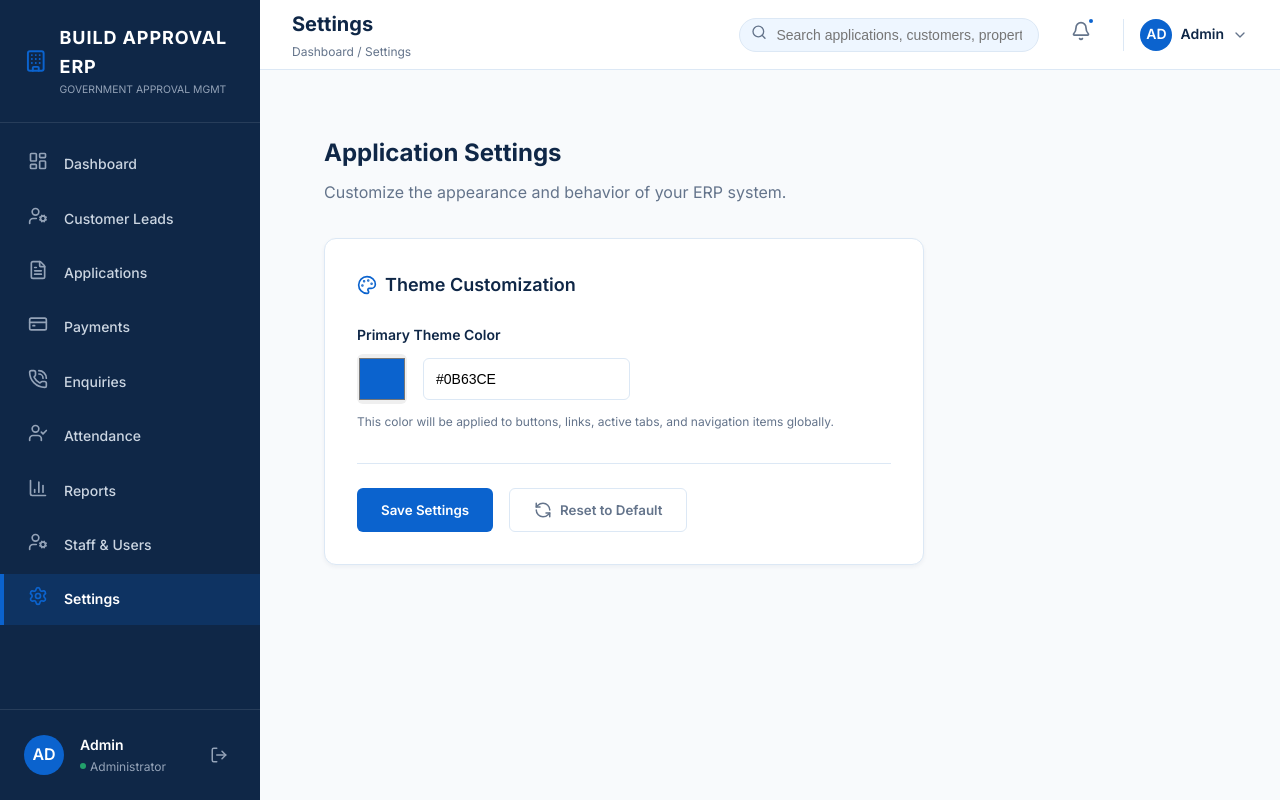
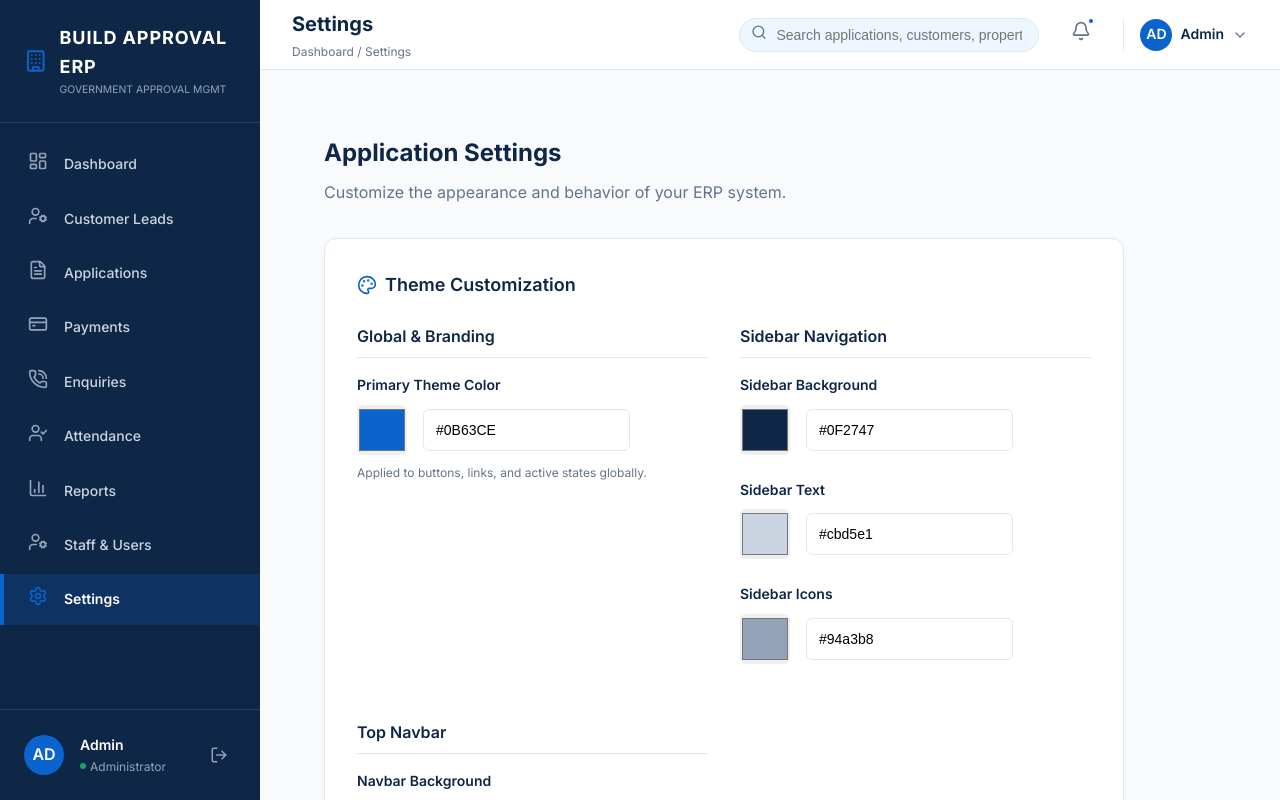
Before and after one commit to Dhanushcj/Building-Approval, a React (Vite) app in the folder frontend/: page /admin/settings in a window 1280 px wide. Shown: the top 800 px of the page. Built offline with nearby package versions, Linux system fonts and the light colour scheme.

Commit message:
Add granular customization for Sidebar, Icons, Text, and Top Navbar

```diff
--- a/frontend/src/App.tsx
+++ b/frontend/src/App.tsx
@@ -26,10 +26,23 @@ import Settings from './pages/admin/Settings';
 
 function App() {
   useEffect(() => {
-    // Load global theme color
-    const savedColor = localStorage.getItem('themeColor');
-    if (savedColor) {
-      document.documentElement.style.setProperty('--primary-blue', savedColor);
+    // Load global theme colors
+    const savedColorsStr = localStorage.getItem('themeColors');
+    if (savedColorsStr) {
+      try {
+        const colors = JSON.parse(savedColorsStr);
+        document.documentElement.style.setProperty('--primary-blue', colors.primary);
+        document.documentElement.style.setProperty('--sidebar-bg', colors.sidebarBg);
+        document.documentElement.style.setProperty('--sidebar-text', colors.sidebarText);
+        document.documentElement.style.setProperty('--sidebar-icon', colors.sidebarIcon);
+        document.documentElement.style.setProperty('--topbar-bg', colors.topbarBg);
+        document.documentElement.style.setProperty('--topbar-text', colors.topbarText);
+      } catch (e) {}
+    } else {
+      const savedColor = localStorage.getItem('themeColor');
+      if (savedColor) {
+        document.documentElement.style.setProperty('--primary-blue', savedColor);
+      }
     }
 
     // Background task: Auto-assign unassigned follow-ups after 10 minutes
--- a/frontend/src/components/admin/AdminTopbar.tsx
+++ b/frontend/src/components/admin/AdminTopbar.tsx
@@ -12,7 +12,7 @@ const AdminTopbar: React.FC = () => {
   return (
     <header style={{
       height: '70px',
-      backgroundColor: 'var(--white)',
+      backgroundColor: 'var(--topbar-bg, var(--white))',
       borderBottom: '1px solid var(--border-color)',
       display: 'flex',
       alignItems: 'center',
@@ -24,7 +24,7 @@ const AdminTopbar: React.FC = () => {
     }}>
       {/* Left side: Title & Breadcrumb */}
       <div>
-        <h1 style={{ fontSize: '1.25rem', fontWeight: 700, color: 'var(--dark-navy)', marginBottom: '0.1rem' }}>{currentPage}</h1>
+        <h1 style={{ fontSize: '1.25rem', fontWeight: 700, color: 'var(--topbar-text, var(--dark-navy))', marginBottom: '0.1rem' }}>{currentPage}</h1>
         <div style={{ fontSize: '0.75rem', color: 'var(--text-secondary)' }}>
           Dashboard / {currentPage}
         </div>
@@ -73,7 +73,7 @@ const AdminTopbar: React.FC = () => {
           <div style={{ width: '32px', height: '32px', borderRadius: '50%', backgroundColor: 'var(--primary-blue)', display: 'flex', alignItems: 'center', justifyContent: 'center', color: 'white', fontWeight: 600, fontSize: '0.875rem' }}>
             AD
           </div>
-          <div style={{ fontSize: '0.875rem', fontWeight: 600, color: 'var(--dark-navy)' }}>Admin</div>
+          <div style={{ fontSize: '0.875rem', fontWeight: 600, color: 'var(--topbar-text, var(--dark-navy))' }}>Admin</div>
           <ChevronDown size={16} color="var(--text-secondary)" />
         </div>
       </div>
--- a/frontend/src/pages/admin/Settings.tsx
+++ b/frontend/src/pages/admin/Settings.tsx
@@ -2,33 +2,90 @@ import React, { useState, useEffect } from 'react';
 import { Palette, CheckCircle, RefreshCcw } from 'lucide-react';
 
 const Settings: React.FC = () => {
-  const [primaryColor, setPrimaryColor] = useState('#0B63CE');
+  const [colors, setColors] = useState({
+    primary: '#0B63CE',
+    sidebarBg: '#0F2747',
+    sidebarText: '#cbd5e1',
+    sidebarIcon: '#94a3b8',
+    topbarBg: '#FFFFFF',
+    topbarText: '#0F2747'
+  });
   const [saved, setSaved] = useState(false);
 
   useEffect(() => {
-    const savedColor = localStorage.getItem('themeColor');
-    if (savedColor) {
-      setPrimaryColor(savedColor);
+    const savedColorsStr = localStorage.getItem('themeColors');
+    if (savedColorsStr) {
+      setColors(JSON.parse(savedColorsStr));
+    } else {
+      // Check for legacy primary color
+      const legacyPrimary = localStorage.getItem('themeColor');
+      if (legacyPrimary) {
+        setColors(prev => ({ ...prev, primary: legacyPrimary }));
+      }
     }
   }, []);
 
-  const handleColorChange = (e: React.ChangeEvent<HTMLInputElement>) => {
-    setPrimaryColor(e.target.value);
+  const handleChange = (key: keyof typeof colors, value: string) => {
+    setColors(prev => ({ ...prev, [key]: value }));
   };
 
   const saveSettings = () => {
-    localStorage.setItem('themeColor', primaryColor);
-    document.documentElement.style.setProperty('--primary-blue', primaryColor);
+    localStorage.setItem('themeColors', JSON.stringify(colors));
+    // Also save legacy primary for backwards compatibility in other places just in case
+    localStorage.setItem('themeColor', colors.primary);
+
+    document.documentElement.style.setProperty('--primary-blue', colors.primary);
+    document.documentElement.style.setProperty('--sidebar-bg', colors.sidebarBg);
+    document.documentElement.style.setProperty('--sidebar-text', colors.sidebarText);
+    document.documentElement.style.setProperty('--sidebar-icon', colors.sidebarIcon);
+    document.documentElement.style.setProperty('--topbar-bg', colors.topbarBg);
+    document.documentElement.style.setProperty('--topbar-text', colors.topbarText);
+
     setSaved(true);
     setTimeout(() => setSaved(false), 3000);
   };
 
   const resetDefault = () => {
-    const defaultColor = '#0B63CE';
-    setPrimaryColor(defaultColor);
-    localStorage.setItem('themeColor', defaultColor);
-    document.documentElement.style.setProperty('--primary-blue', defaultColor);
+    const defaultColors = {
+      primary: '#0B63CE',
+      sidebarBg: '#0F2747',
+      sidebarText: '#cbd5e1',
+      sidebarIcon: '#94a3b8',
+      topbarBg: '#FFFFFF',
+      topbarText: '#0F2747'
+    };
+    setColors(defaultColors);
+    localStorage.setItem('themeColors', JSON.stringify(defaultColors));
+    localStorage.setItem('themeColor', defaultColors.primary);
+
+    document.documentElement.style.setProperty('--primary-blue', defaultColors.primary);
+    document.documentElement.style.setProperty('--sidebar-bg', defaultColors.sidebarBg);
+    document.documentElement.style.setProperty('--sidebar-text', defaultColors.sidebarText);
+    document.documentElement.style.setProperty('--sidebar-icon', defaultColors.sidebarIcon);
+    document.documentElement.style.setProperty('--topbar-bg', defaultColors.topbarBg);
+    document.documentElement.style.setProperty('--topbar-text', defaultColors.topbarText);
   };
+
+  const ColorInput = ({ label, value, onChangeKey, desc }: { label: string, value: string, onChangeKey: keyof typeof colors, desc?: string }) => (
+    <div style={{ marginBottom: '1.5rem' }}>
+      <label style={{ display: 'block', fontSize: '0.875rem', fontWeight: 600, color: 'var(--dark-navy)', marginBottom: '0.5rem' }}>{label}</label>
+      <div style={{ display: 'flex', alignItems: 'center', gap: '1rem' }}>
+        <input
+          type="color"
+          value={value}
+          onChange={(e) => handleChange(onChangeKey, e.target.value)}
+          style={{ width: '50px', height: '50px', padding: '0', border: 'none', borderRadius: '0.375rem', cursor: 'pointer' }}
+        />
+        <input
+          type="text"
+          value={value}
+          onChange={(e) => handleChange(onChangeKey, e.target.value)}
+          style={{ padding: '0.75rem', border: '1px solid var(--border-color)', borderRadius: '0.375rem', fontSize: '0.875rem' }}
+        />
+      </div>
+      {desc && <p style={{ fontSize: '0.75rem', color: 'var(--text-secondary)', marginTop: '0.5rem' }}>{desc}</p>}
+    </div>
+  );
 
   return (
     <div style={{ padding: '2rem' }}>
@@ -39,30 +96,29 @@ const Settings: React.FC = () => {
         </div>
       </div>
 
-      <div style={{ backgroundColor: 'var(--white)', padding: '2rem', borderRadius: '0.75rem', boxShadow: 'var(--shadow-sm)', border: '1px solid var(--border-color)', maxWidth: '600px' }}>
+      <div style={{ backgroundColor: 'var(--white)', padding: '2rem', borderRadius: '0.75rem', boxShadow: 'var(--shadow-sm)', border: '1px solid var(--border-color)', maxWidth: '800px' }}>
         <h3 style={{ fontSize: '1.125rem', fontWeight: 600, color: 'var(--dark-navy)', marginBottom: '1.5rem', display: 'flex', alignItems: 'center', gap: '0.5rem' }}>
           <Palette size={20} color="var(--primary-blue)" /> Theme Customization
         </h3>
 
-        <div style={{ marginBottom: '1.5rem' }}>
-          <label style={{ display: 'block', fontSize: '0.875rem', fontWeight: 600, color: 'var(--dark-navy)', marginBottom: '0.5rem' }}>Primary Theme Color</label>
-          <div style={{ display: 'flex', alignItems: 'center', gap: '1rem' }}>
-            <input
-              type="color"
-              value={primaryColor}
-              onChange={handleColorChange}
-              style={{ width: '50px', height: '50px', padding: '0', border: 'none', borderRadius: '0.375rem', cursor: 'pointer' }}
-            />
-            <input
-              type="text"
-              value={primaryColor}
-              onChange={handleColorChange}
-              style={{ padding: '0.75rem', border: '1px solid var(--border-color)', borderRadius: '0.375rem', fontSize: '0.875rem' }}
-            />
+        <div style={{ display: 'grid', gridTemplateColumns: '1fr 1fr', gap: '2rem' }}>
+          <div>
+            <h4 style={{ fontSize: '1rem', fontWeight: 600, marginBottom: '1rem', paddingBottom: '0.5rem', borderBottom: '1px solid var(--border-color)' }}>Global & Branding</h4>
+            <ColorInput label="Primary Theme Color" value={colors.primary} onChangeKey="primary" desc="Applied to buttons, links, and active states globally." />
           </div>
-          <p style={{ fontSize: '0.75rem', color: 'var(--text-secondary)', marginTop: '0.5rem' }}>
-            This color will be applied to buttons, links, active tabs, and navigation items globally.
-          </p>
+
+          <div>
+            <h4 style={{ fontSize: '1rem', fontWeight: 600, marginBottom: '1rem', paddingBottom: '0.5rem', borderBottom: '1px solid var(--border-color)' }}>Sidebar Navigation</h4>
+            <ColorInput label="Sidebar Background" value={colors.sidebarBg} onChangeKey="sidebarBg" />
+            <ColorInput label="Sidebar Text" value={colors.sidebarText} onChangeKey="sidebarText" />
+            <ColorInput label="Sidebar Icons" value={colors.sidebarIcon} onChangeKey="sidebarIcon" />
+          </div>
+
+          <div>
+            <h4 style={{ fontSize: '1rem', fontWeight: 600, marginBottom: '1rem', paddingBottom: '0.5rem', borderBottom: '1px solid var(--border-color)' }}>Top Navbar</h4>
+            <ColorInput label="Navbar Background" value={colors.topbarBg} onChangeKey="topbarBg" />
+            <ColorInput label="Navbar Text & Icons" value={colors.topbarText} onChangeKey="topbarText" />
+          </div>
         </div>
 
         <div style={{ display: 'flex', gap: '1rem', marginTop: '2rem', paddingTop: '1.5rem', borderTop: '1px solid var(--border-color)' }}>
```
Also changed, not shown: frontend/src/components/admin/AdminSidebar.tsx (+5 -5 lines).
